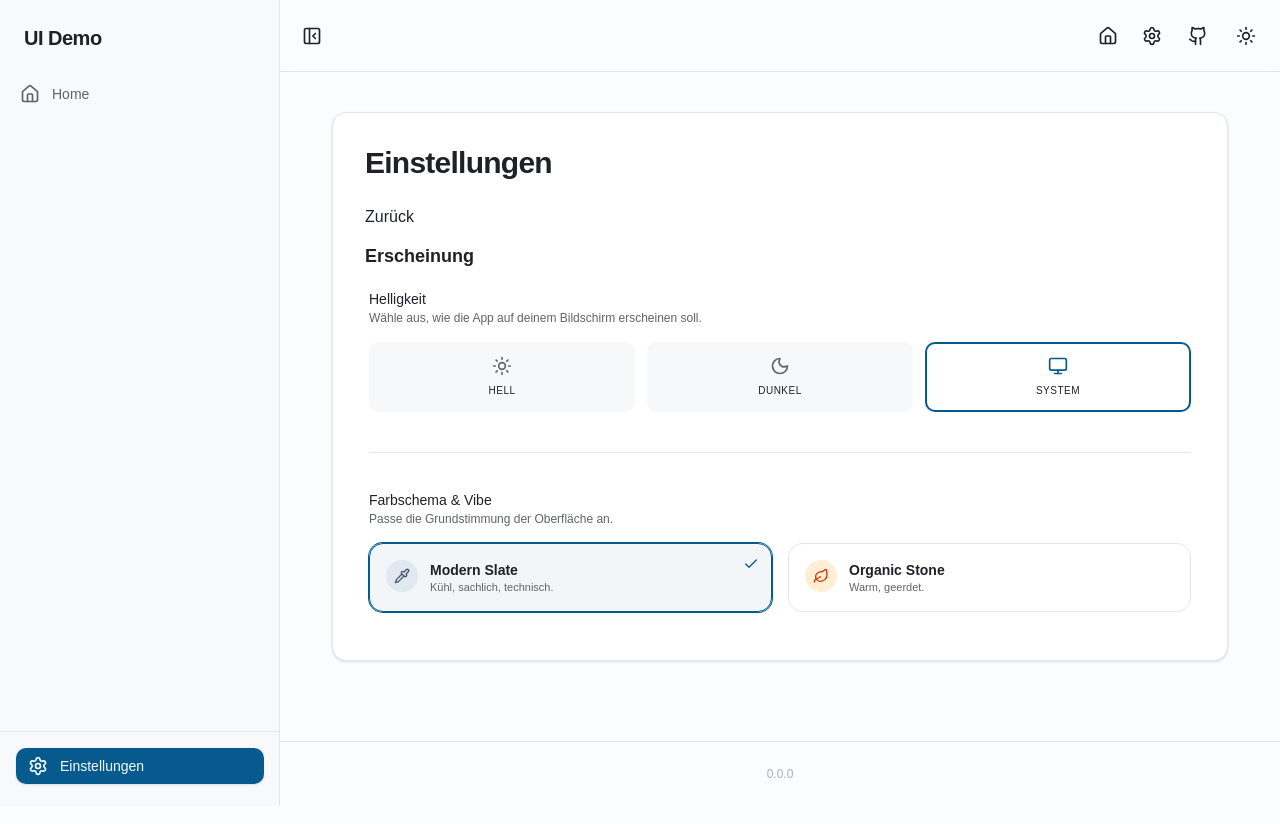
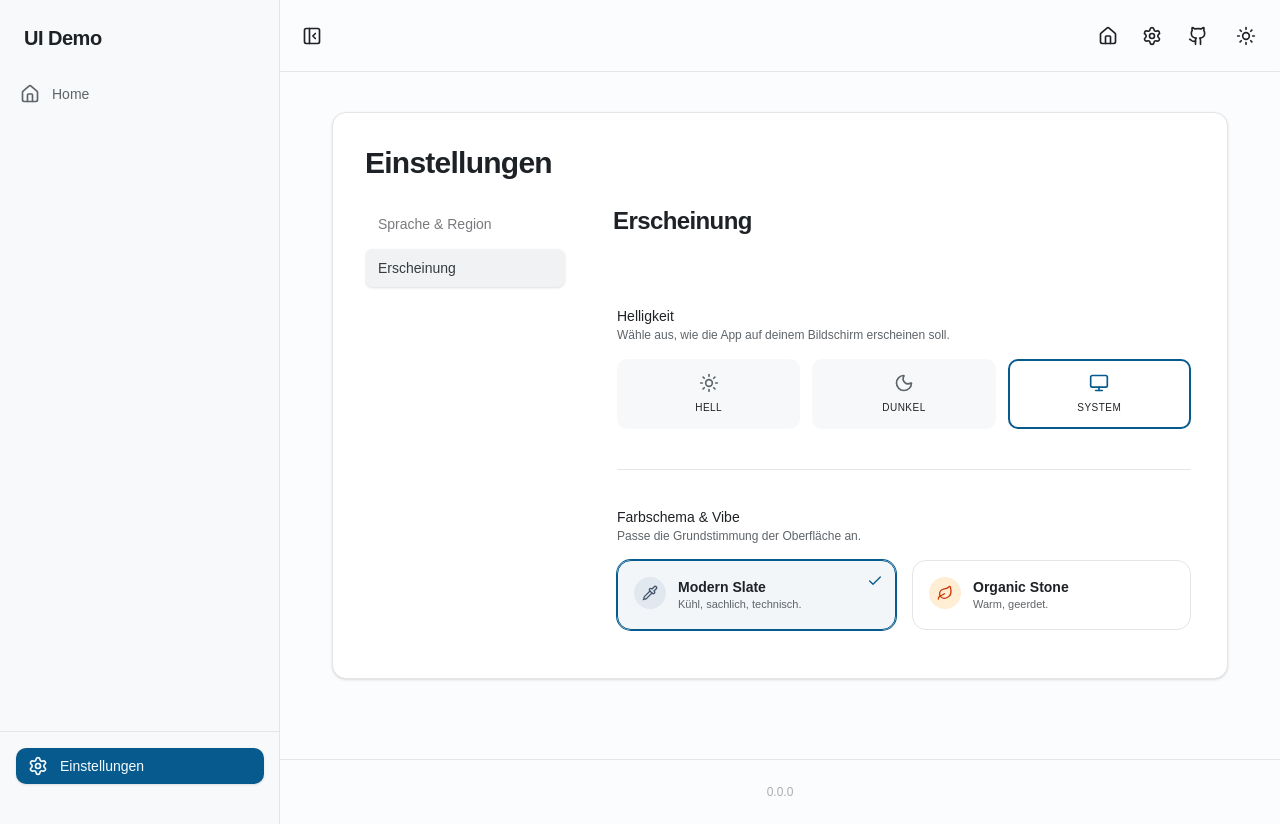
Before and after one commit to stefan8893/ui-demo, a React (Vite) app: page /settings/appearance in a window 1280 px wide. Built offline with nearby package versions, Linux system fonts and the light colour scheme.

Commit message:
settings page transition animation added

```diff
--- a/package.json
+++ b/package.json
@@ -25,6 +25,7 @@
     "@tanstack/router-plugin": "^1.132.0",
     "class-variance-authority": "^0.7.1",
     "clsx": "^2.1.1",
+    "framer-motion": "^12.38.0",
     "lucide-react": "^1.11.0",
     "next-themes": "^0.4.6",
     "radix-ui": "^1.4.3",
--- a/src/components/features/settings/appearance-settings.tsx
+++ b/src/components/features/settings/appearance-settings.tsx
@@ -1,3 +1,4 @@
+import { IconButton } from '@/components/ui/buttons/icon-button'
 import {
   Card,
   CardContent,
@@ -7,15 +8,34 @@ import {
 import { Section } from '@/components/ui/display/section'
 import { Separator } from '@/components/ui/separator'
 import { cn } from '@/lib/utils'
-import { Check, Leaf, Monitor, Moon, Pipette, Sun } from 'lucide-react'
+import {
+  Check,
+  CircleArrowLeft,
+  Leaf,
+  Monitor,
+  Moon,
+  Pipette,
+  Sun,
+} from 'lucide-react'
 import { useTheme } from 'next-themes'
 import { useLocalStorage } from 'usehooks-ts'
 
-export function AppearacneSettings() {
+type AppearanceSettingsProps = {
+  showTitle?: boolean
+}
+
+export function AppearanceSettings({ showTitle }: AppearanceSettingsProps) {
   return (
     <Card>
       <CardHeader>
-        <CardTitle>Erscheinung</CardTitle>
+        <CardTitle className="flex flex-row items-center gap-x-2">
+          {showTitle && (
+            <>
+              <IconButton icon={CircleArrowLeft} size="lg" to="/settings" />
+              <span>Erscheinung</span>
+            </>
+          )}
+        </CardTitle>
       </CardHeader>
       <CardContent>
         <Section
--- /dev/null
+++ b/src/components/features/settings/language-region-settings.tsx
@@ -0,0 +1,39 @@
+import { IconButton } from '@/components/ui/buttons/icon-button'
+import {
+  Card,
+  CardContent,
+  CardHeader,
+  CardTitle,
+} from '@/components/ui/display/card'
+import { CircleArrowLeft } from 'lucide-react'
+
+type LanguageRegionSettingsProps = {
+  showTitle?: boolean
+}
+
+export function LanguageRegionSettings({
+  showTitle,
+}: LanguageRegionSettingsProps) {
+  return (
+    <>
+      <Card>
+        <CardHeader>
+          <CardTitle className="flex flex-row items-center gap-x-2">
+            {showTitle && (
+              <>
+                <IconButton icon={CircleArrowLeft} size="lg" to="/settings" />
+                <span>Sprache & Region</span>
+              </>
+            )}
+          </CardTitle>
+        </CardHeader>
+        <CardContent>
+          <p className="text-muted-foreground mb-6 text-sm">
+            Lege fest, wie Datumsangaben, Währungen und Kalenderwochen
+            dargestellt werden.
+          </p>
+        </CardContent>
+      </Card>
+    </>
+  )
+}
--- /dev/null
+++ b/src/components/features/settings/settings-desktop-menu.tsx
@@ -0,0 +1,22 @@
+import { SettingsTabTrigger } from '@/components/features/settings/settings-tabs'
+import { TabsList } from '@/components/ui/display/tabs'
+
+type SettingsDesktopMenuProps = {
+  onTabListClick?: () => void
+}
+
+export function SettingsDesktopMenu({
+  onTabListClick,
+}: SettingsDesktopMenuProps) {
+  return (
+    <TabsList
+      onClick={onTabListClick}
+      className="flex h-auto w-full flex-col items-stretch justify-start gap-y-1.5 border-none bg-transparent p-0"
+    >
+      <SettingsTabTrigger value="language-region">
+        Sprache & Region
+      </SettingsTabTrigger>
+      <SettingsTabTrigger value="appearance">Erscheinung</SettingsTabTrigger>
+    </TabsList>
+  )
+}
--- /dev/null
+++ b/src/components/features/settings/settings-mobile-menu.tsx
@@ -0,0 +1,29 @@
+import { Card } from '@/components/ui/display/card'
+import { cn } from '@/lib/utils'
+import { Link } from '@tanstack/react-router'
+
+export function SettingsMobileMenu() {
+  return (
+    <Card title="Einstellungen">
+      <Link
+        to={'/settings/language-region'}
+        className={cn(
+          'block h-full w-full rounded-xl text-left',
+          'data-[state=active]:bg-secondary data-[state=active]:text-secondary-foreground hover:bg-accent hover:text-accent-foreground cursor-pointer justify-start px-3 py-2 text-sm font-medium transition-all',
+        )}
+      >
+        Sprache & Region
+      </Link>
+
+      <Link
+        to={'/settings/appearance'}
+        className={cn(
+          'block h-full w-full rounded-xl text-left',
+          'data-[state=active]:bg-secondary data-[state=active]:text-secondary-foreground hover:bg-accent hover:text-accent-foreground cursor-pointer justify-start px-3 py-2 text-sm font-medium transition-all',
+        )}
+      >
+        Erscheinung
+      </Link>
+    </Card>
+  )
+}
--- a/src/main.tsx
+++ b/src/main.tsx
@@ -1,8 +1,8 @@
 import ReactDOM from 'react-dom/client'
 import { RouterProvider } from '@tanstack/react-router'
-import { getRouter } from '@/router'
+import { createRouter } from '@/router'
 
-const router = getRouter()
+const router = createRouter()
 
 const rootElement = document.getElementById('app')!
 
--- a/src/router.tsx
+++ b/src/router.tsx
@@ -3,7 +3,7 @@ import { routeTree } from './routeTree.gen'
 
 const basePath = import.meta.env.BASE_URL
 
-export function getRouter() {
+export function createRouter() {
   const router = createTanStackRouter({
     routeTree,
     scrollRestoration: true,
@@ -18,6 +18,6 @@ export function getRouter() {
 declare module '@tanstack/react-router' {
   // eslint-disable-next-line no-unused-vars
   interface Register {
-    router: ReturnType<typeof getRouter>
+    router: ReturnType<typeof createRouter>
   }
 }
--- a/src/routes/settings/appearance.tsx
+++ b/src/routes/settings/appearance.tsx
@@ -1,17 +1,15 @@
-import { AppearacneSettings } from '@/components/features/settings/appearance-settings'
-import { createFileRoute, Link } from '@tanstack/react-router'
+import { AppearanceSettings } from '@/components/features/settings/appearance-settings'
+import { SettingsTabContent } from '@/components/features/settings/settings-tabs'
+import { createFileRoute } from '@tanstack/react-router'
 
 export const Route = createFileRoute('/settings/appearance')({
-  component: RouteComponent,
+  component: AppearanceSettingsTab,
 })
 
-function RouteComponent() {
+function AppearanceSettingsTab() {
   return (
-    <>
-      <Link to="/settings" viewTransition={{ types: ['slide-right'] }}>
-        Zurück
-      </Link>
-      <AppearacneSettings />
-    </>
+    <SettingsTabContent title="Erscheinung" value="appearance">
+      <AppearanceSettings />
+    </SettingsTabContent>
   )
 }
--- a/src/routes/settings/index.tsx
+++ b/src/routes/settings/index.tsx
@@ -1,35 +1,3 @@
-import { Card } from '@/components/ui/display/card'
-import { cn } from '@/lib/utils'
-import { createFileRoute, Link } from '@tanstack/react-router'
+import { createFileRoute } from '@tanstack/react-router'
 
-export const Route = createFileRoute('/settings/')({
-  component: RouteComponent,
-})
-
-function RouteComponent() {
-  return (
-    <Card title="Einstellungen">
-      <Link
-        to={'/settings/language-region'}
-        className={cn(
-          'block h-full w-full rounded-xl text-left',
-          'data-[state=active]:bg-secondary data-[state=active]:text-secondary-foreground hover:bg-accent hover:text-accent-foreground cursor-pointer justify-start px-3 py-2 text-sm font-medium transition-all',
-        )}
-        viewTransition={{ types: ['slide-left'] }}
-      >
-        Sprache & Region
-      </Link>
-
-      <Link
-        to={'/settings/appearance'}
-        className={cn(
-          'block h-full w-full rounded-xl text-left',
-          'data-[state=active]:bg-secondary data-[state=active]:text-secondary-foreground hover:bg-accent hover:text-accent-foreground cursor-pointer justify-start px-3 py-2 text-sm font-medium transition-all',
-        )}
-        viewTransition={{ types: ['slide-left'] }}
-      >
-        Erscheinung
-      </Link>
-    </Card>
-  )
-}
+export const Route = createFileRoute('/settings/')()
--- a/src/routes/settings/language-region.tsx
+++ b/src/routes/settings/language-region.tsx
@@ -1,32 +1,15 @@
-import {
-  Card,
-  CardContent,
-  CardHeader,
-  CardTitle,
-} from '@/components/ui/display/card'
-import { createFileRoute, Link } from '@tanstack/react-router'
+import { LanguageRegionSettings } from '@/components/features/settings/language-region-settings'
+import { SettingsTabContent } from '@/components/features/settings/settings-tabs'
+import { createFileRoute } from '@tanstack/react-router'
 
 export const Route = createFileRoute('/settings/language-region')({
-  component: RouteComponent,
+  component: LanguageRegionSettingsTab,
 })
 
-function RouteComponent() {
+function LanguageRegionSettingsTab() {
   return (
-    <>
-      <Link to="/settings" viewTransition={{ types: ['slide-right'] }}>
-        Zurück
-      </Link>
-      <Card>
-        <CardHeader>
-          <CardTitle>Sprache & Region</CardTitle>
-        </CardHeader>
-        <CardContent>
-          <p className="text-muted-foreground mb-6 text-sm">
-            Lege fest, wie Datumsangaben, Währungen und Kalenderwochen
-            dargestellt werden.
-          </p>
-        </CardContent>
-      </Card>
-    </>
+    <SettingsTabContent value="language-region" title="Sprache & Region">
+      <LanguageRegionSettings />
+    </SettingsTabContent>
   )
 }
--- a/src/routes/settings/route.tsx
+++ b/src/routes/settings/route.tsx
@@ -1,22 +1,127 @@
 import { PageCard } from '@/components/ui/display/page-card'
-import { createFileRoute, Outlet } from '@tanstack/react-router'
-import './view-transitions.css'
+import {
+  createFileRoute,
+  Outlet,
+  useNavigate,
+  useRouterState,
+} from '@tanstack/react-router'
+
+import { AnimatePresence, motion } from 'framer-motion'
+import type { Variants } from 'framer-motion'
+import { useEffect, useLayoutEffect, useRef, useState } from 'react'
+import { useResizeObserver } from 'usehooks-ts'
+import { Tabs } from '@/components/ui/display/tabs'
+import { LanguageRegionSettings } from '@/components/features/settings/language-region-settings'
+import { AppearanceSettings } from '@/components/features/settings/appearance-settings'
+import { SettingsMobileMenu } from '@/components/features/settings/settings-mobile-menu'
+import { SettingsDesktopMenu } from '@/components/features/settings/settings-desktop-menu'
 
 export const Route = createFileRoute('/settings')({
   component: RouteComponent,
 })
 
+type Direction = 'forward' | 'backward'
+
+const pageVariants: Variants = {
+  enter: (direction: Direction) => ({
+    x: direction === 'forward' ? '100%' : '-100%',
+    opacity: 0,
+  }),
+  center: {
+    x: 0,
+    opacity: 1,
+  },
+  exit: (direction: Direction) => ({
+    x: direction === 'forward' ? '-30%' : '100%',
+    opacity: 0,
+  }),
+}
+
+const componentByPath: Record<string, React.ReactNode> = {
+  '/settings': <SettingsMobileMenu />,
+  '/settings/language-region': <LanguageRegionSettings showTitle />,
+  '/settings/appearance': <AppearanceSettings showTitle />,
+} as const
+
 function RouteComponent() {
+  const { location } = useRouterState()
+  const navigate = useNavigate()
+  const settingsContainer = useRef<HTMLDivElement>(null)
+  const { width = 0 } = useResizeObserver({
+    ref: settingsContainer as React.RefObject<HTMLDivElement>,
+    box: 'border-box',
+  })
+
+  const [wasAutoRedirected, setWasAutoRedirected] = useState(false)
+  const isCompact = width < 600
+  const pathname = location.pathname.replace(/\/$/, '') || '/'
+  const activeTab = pathname.split('/').pop()
+  const [direction, setDirection] = useState<Direction>('forward')
+
+  useLayoutEffect(() => {
+    const currentDepth = pathname.split('/').filter(Boolean).length
+
+    setDirection(currentDepth < 2 ? 'forward' : 'backward')
+  }, [pathname])
+
+  useEffect(() => {
+    if (!isCompact && pathname === '/settings') {
+      setWasAutoRedirected(true)
+      navigate({
+        to: '/settings/language-region',
+        replace: true,
+      })
+    }
+  }, [isCompact, pathname, navigate])
+
+  useEffect(() => {
+    if (isCompact && wasAutoRedirected && pathname !== '/settings') {
+      setWasAutoRedirected(false)
+      navigate({ to: '/settings', replace: true })
+    }
+  }, [isCompact, wasAutoRedirected, pathname, navigate])
+
+  const handleTabsListClick = () => {
+    if (wasAutoRedirected) {
+      setWasAutoRedirected(false)
+    }
+  }
+
   return (
     <PageCard title="Einstellungen">
-      <div
-        style={{
-          viewTransitionName: 'settings-page',
-          contain: 'layout',
-        }}
-        className="relative overflow-hidden"
-      >
-        <Outlet />
+      <div ref={settingsContainer} className="relative overflow-hidden">
+        {isCompact ? (
+          <AnimatePresence mode="popLayout" initial={false} custom={direction}>
+            <motion.div
+              key={pathname}
+              custom={direction}
+              variants={pageVariants}
+              initial="enter"
+              animate="center"
+              exit="exit"
+              transition={{
+                type: 'spring',
+                stiffness: 450,
+                damping: 40,
+                mass: 1,
+                restDelta: 0.5,
+                restSpeed: 0.5,
+              }}
+              style={{ willChange: 'transform' }}
+            >
+              {componentByPath[pathname] ?? <SettingsMobileMenu />}
+            </motion.div>
+          </AnimatePresence>
+        ) : (
+          <Tabs value={activeTab} orientation="vertical">
+            <div className="grid w-full grid-cols-[200px_minmax(0,1fr)] gap-12">
+              <SettingsDesktopMenu onTabListClick={handleTabsListClick} />
+              <div className="min-w-0">
+                <Outlet />
+              </div>
+            </div>
+          </Tabs>
+        )}
       </div>
     </PageCard>
   )
```
Also changed, not shown: src/routes/settings/view-transitions.css (deleted, +0 -54 lines), 1 other file (tests, documents, lock files or other folders).
